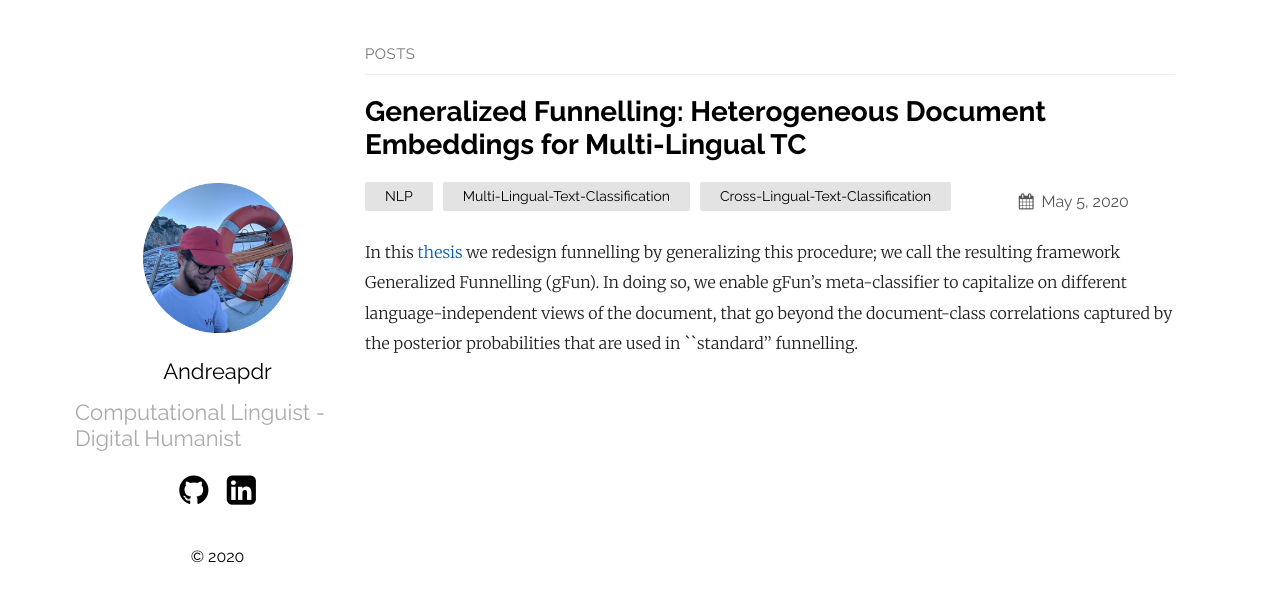
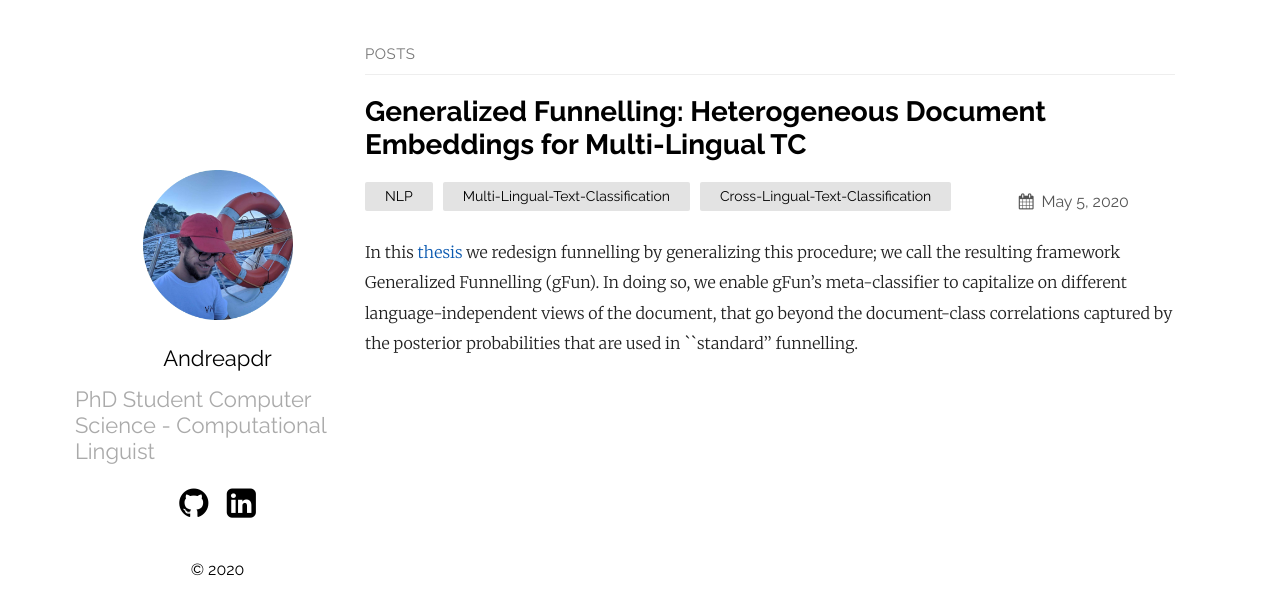
Before and after one commit to Andreapdr/Andreapdr.github.io, a Jekyll site: the page built from index.md, in a window 1280 px wide. Shown: the top 615 px of the page. Built offline with Jekyll 4.4.1, drawn with Linux system fonts in a browser that asks for light colours.

Commit message:
updating _config.yml

```diff
--- a/_config.yml
+++ b/_config.yml
@@ -2,9 +2,7 @@ title: Andreapdr's quite blog
 author: Andreapdr
 email: andrea.pdr@hotmail.it
 description: > # this means to ignore newlines until "show_exerpts:"
-  Write an awesome description for your new site here. You can edit this
-  line in _config.yml. It will appear in your document head meta (for
-  Google search results) and in your feed.xml site description.
+  Andrea Pedrotti, Computer Science Phd at University of Pisa, personal blog.
 show_excerpts: true # set to true to show excerpts on the homepage
 
 # Minima date format
@@ -13,7 +11,7 @@ sass:
   sass_dir: _sass
 plainwhite:
   name: Andreapdr
-  tagline: Computational Linguist - Digital Humanist
+  tagline: PhD Student Computer Science - Computational Linguist
   date_format: "%b %-d, %Y"
   sitemap: true # set to true to generate sitemap.xml content
 
```
